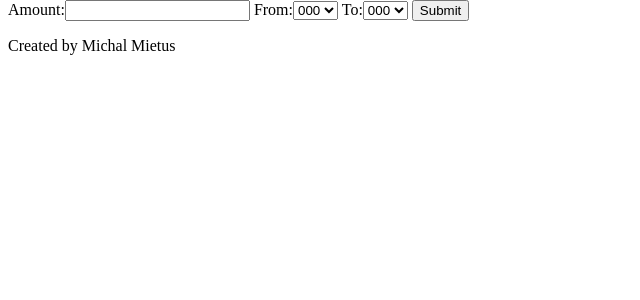
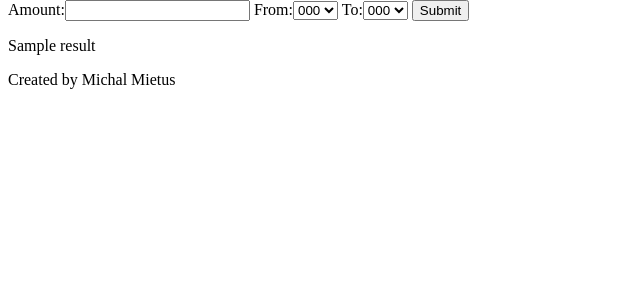
Before and after one commit to goodude123/marketplace, a Django app: template stock_exchange/templates/converter.html in a window 1280 px wide. Shown: the part 26-326 px from the top of the page, without its empty margins (0-640 px from the left). Run offline with Django 3.2, Linux system fonts and the light colour scheme; tables that the repository leaves empty hold one stand-in row (values such as "Sample post"); the template is opened without the code that fills it: values that come from a table or form of the project are taken from there, most other values are stand-ins (such as "Sample title", 1, 10 or a date in 2020).

Commit message:
Form method changed to GET, added showing results.

```diff
--- a/stock_exchange/templates/converter.html
+++ b/stock_exchange/templates/converter.html
@@ -1,9 +1,13 @@
 {% extends 'body.html' %}
 
 {% block content %}
-	<form action="{% url 'exchange:converter' %}" method="POST">
-	    {% csrf_token %}
+	<form action="{% url 'exchange:converter' %}" method="GET">
 	    {{form}}
 	    <input type="submit" value="Submit">
 	</form>
+
+	{% if result %}
+		<p>{{ result }}</p>
+	{% endif %}
+
 {% endblock %}
```
